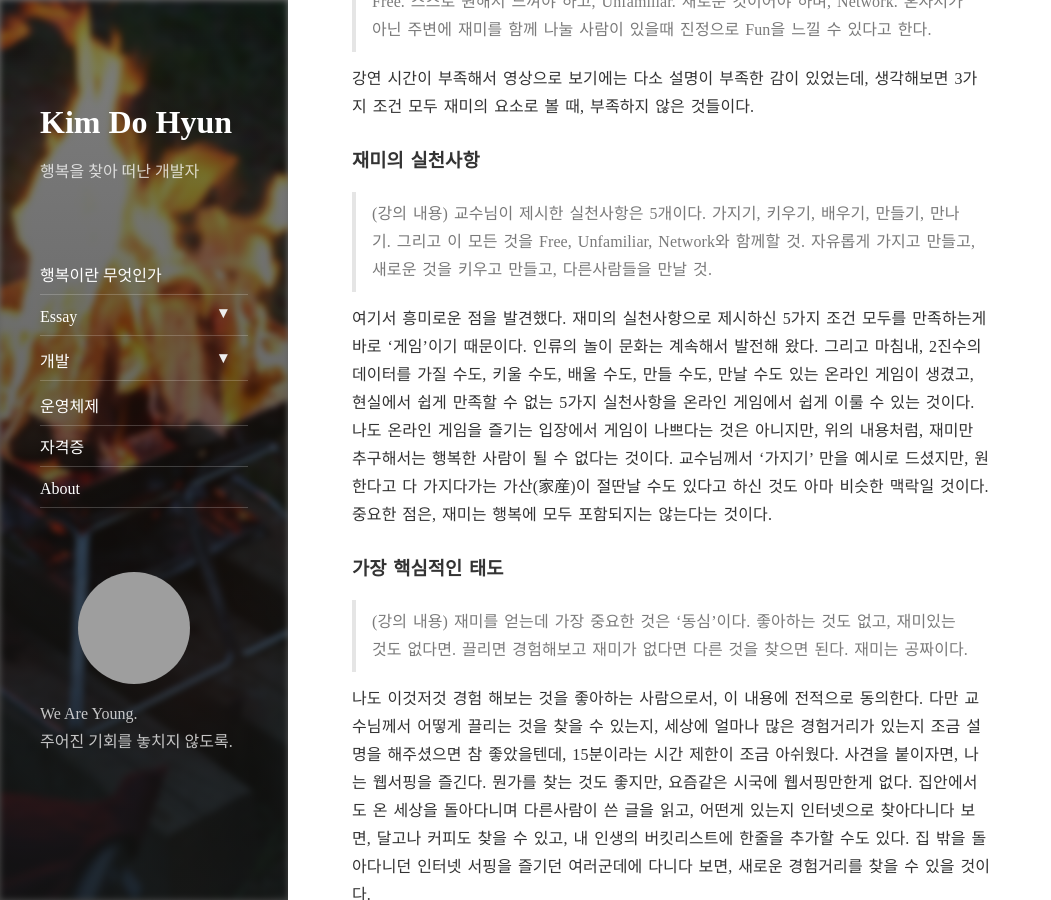
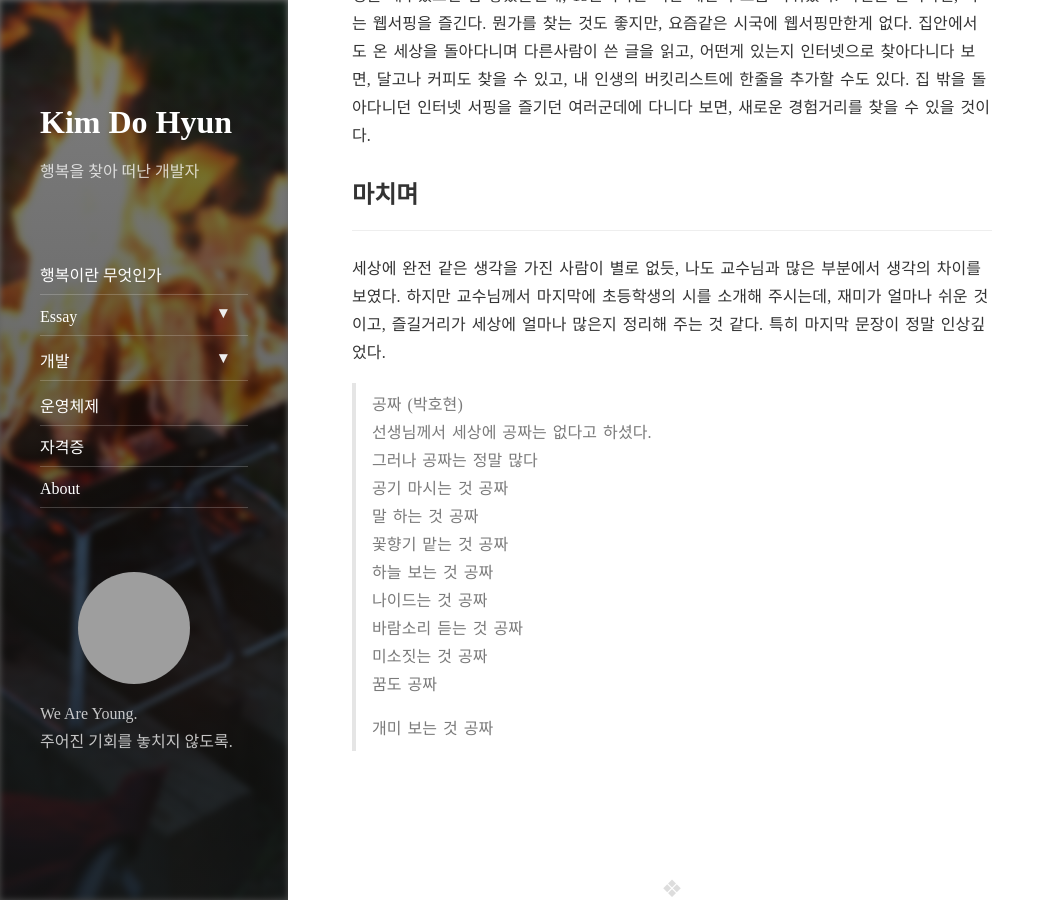
Before and after one commit to azza999/azza999.github.io, a Jekyll site: the page built from _posts/2020-11-22-sebasi-reason-that-unhappy-korean.md, in a window 1280 px wide and 900 px high, scrolled down 3877 px. Shown: the whole window, without its empty margins (0-1051 px from the left). Built offline with Jekyll 4.4.1, drawn with Linux system fonts in a browser that asks for light colours; nearby versions of some CDN libraries; comment, search, counter and statistics services are not loaded; some of the changed text lies outside the part shown; grey boxes are pictures that could not be loaded.

Commit message:
modify posts

```diff
--- a/_includes/post.html
+++ b/_includes/post.html
@@ -65,14 +65,6 @@
         height: 258px;
       }
     </style>
-    <div class='row'>
-      <ins class="adsbygoogle myAd1190" data-ad-client="ca-pub-9134477021095729" data-ad-slot="6559875097"></ins>
-      <ins class="adsbygoogle myAd1290" data-ad-client="ca-pub-9134477021095729" data-ad-slot="6559875097"></ins>
-    </div>
-    <script>
-      (adsbygoogle = window.adsbygoogle || []).push({});
-    </script>
-
     <br />
     {{ post.content }}
     <br />
--- a/_posts/2020-11-22-sebasi-reason-that-unhappy-korean.md
+++ b/_posts/2020-11-22-sebasi-reason-that-unhappy-korean.md
@@ -10,21 +10,24 @@
 경고!
 본 글은 작성자의 주관적인 생각이 아주 짙게 반영되어 있습니다! 토론은 서로의 생각을 빠르게 흡수함으로써 생각을 발전시키는 가장 빠르고 좋은 방법이라고 생각하기에, 어떠한 피드백이나 다소 공격적인 조언도 감사히 받지만 인신공격이나, 논리가 없는 주장은 서로에게 상처만 될 뿐이라는 점 참고해 주시면 감사하겠습니다!
 
-<iframe width="1920" height="1080" src="https://www.youtube.com/embed/jFlEOIBQTpI" frameborder="0" allow="accelerometer; autoplay; clipboard-write; encrypted-media; gyroscope; picture-in-picture" allowfullscreen></iframe>
+<iframe width="560" height="315" src="https://www.youtube.com/embed/jFlEOIBQTpI" frameborder="0" allow="accelerometer; autoplay; clipboard-write; encrypted-media; gyroscope; picture-in-picture" allowfullscreen></iframe>
 
 # 한국인이 행복하지 않은 이유
+___
 
 > 강의 : 경성대학교 김선진 교수님
 > 행복 추천 강연 '소확행'
 > 저서로 재미의 본질이 있다.
 
 ## 교수님 소개
+___
 
 교수님 소개 `https://cms2.ks.ac.kr/media/sub.do?mCode=MN0018&mode=view&idx=PS0002`
 
 김선진 교수님의 책인 『재미의 본질』을 읽어보지는 않았지만, 책의 제목만 봐도 김선진 교수님이 얼마나 '재미'를 추구하는지 알 수 있을 것 같다.
 
 ### 행복과 재미
+___
 
 > (강의 내용)
 > 강의의 도입부도 '행복'과 '재미'의 차이를 설명하며 시작한다. 사실 차이라고 하기도 애매모호 한게, 교수님의 강의에서 재미는 '행복을 위한 기초' 이기 때문에 재미가 행복에 포함된다고 볼 수 있다.
@@ -32,6 +35,7 @@
 행복과 재미가 다른 것이라는 의견에 적극적으로 동의한다. 워낙에 추상적인 표현들인 만큼 개개인에 따라 범주도 다르고 정의도 모호하다. 내가 생각하는 재미는 일시적인 것이다. 재미는 오래 가지 못한다. 그리고 행복은... 아직 잘 모르겠다. 행복에 대한 정의를 내릴 수 있다면 아마 많은 사람들이 행복하지 않았을까? 이에 대해서는 나중에 더 풀어보겠다.
 
 ### Unhappy Korean?
+___
 
 > (강의 내용)
 > 미국인들의 'Fun'과 'Happiness', 한국인들의 '재미'와 '행복'의 구글 트렌드 분석 결과를 보여주시는데, 미국인들은 Fun의 검색 비율이 Happiness보다 압도적으로 많고, 한국인들은 그 반대의 양상을 띈다. 그러면서 "행복한 사람은 굳이 행복을 찾을 이유가 없다. (극단적으로 표현하자면) 한국인들은 행복하지 않다." 라고 강연 제목인 주제를 강조하신다.
@@ -39,6 +43,7 @@
 한국인들은 행복하지 않을까? 사실 한국인들이 행복한지는 잘 모르겠다. 그런데 넷플릭스나 외국 커뮤니티(reddit 등)에 들어가보면 외국인들이 우리와 달리 행복한지는 잘 모르겠다. 굳이 외국인과 한국인을 비교할 필요가 있었을까? Fun과 Happiness, 재미와 행복에 대해 검색 결과에서 차이를 보이는 것은 분명한 사실이지만, 직접 Google Trends를 돌려본 결과 우리나라의 행복과 Happines, 재미와 Fun에는 약간의 어감차이가 존재하는 듯 하다. 단순한 문화 차이가 아닐까? 우리나라사람들이 행복을 추구하는 만큼 외국인들이 Fun을 추구한다면, 두 대상을 비교하는 것은 무의미한 것 같다.
 
 ### 행복의 조건
+___
 
 > (강의 내용)
 > 우리나라사람들은 행복을 위해서는 3가지가 필요하다는 선입견을 가지고 있고 하신다. 생활의 안정, 가정의 행복, 일의 성공. 하지만 재미없는 안정, 재미없는 가정, 재미없는 성공... 혹시 이렇게 삶에 재미가 없어서 행복하지 않은게 아닌지.
@@ -46,6 +51,7 @@
 행복하기위한 3가지의 조건에는 어느정도 동의한다. 세가지 조건중 하나인 생활의 안정을 얻었을 때는 정말로 나도 행복했다. 하지만 안정적인 생활은 어떤 것일까? 성공의 기준은? 내가 행복한지도 잘 모르겠는데 가정이 행복한지는 또 어떻게 알 수 있을까? 이런 생각을 하고있던 찰나에 교수님은 '재미'라는 새로운 요소를 던져 주셨다. 실제로 재미있는 영상을 보거나, 이런 글을 쓰고 있으면 그 자체가 재미있어서 잠깐동안이나마 나는 행복하다고 말할 수 있을 것 같다. 그런 점에서 재미는 행복의 기준이 될 수 있을지도 모르겠다.
 
 ### 재미
+___
 
 > (강의 내용)
 > 행복은 주관적 안녕감이다. 행복은 즐거움, 기쁨, 만족, 위안 등 모든 긍정정서를 모두 포함하고 있는 포괄적인 개념이다. 그에 반해 재미는 구체적인 개념이다. 교수님의 정의에 따르면 재미는 새로운 경험을 통해서 느낀 경험이다. 행복은 재미를 포함하는 관계이기 때문에, 행복해도 재미없을 수는 있지만 재미있는데 행복하지 않을수도 없다고 하신다.
@@ -53,6 +59,7 @@
 나는 재미는 일시적이라고 생각하기 때문에, 행복과 재미는 좀더 복잡한 관계라고 생각한다. 행복은 이렇게 쉽게 정의내릴 수 있는게 아닌 것 같다. 이렇게 재미 하나만으로 쉽게 행복해 질 수 있었다면, 주말에 유튜브 보고, 놀러다닐 친구들만 있다면 우리 모두 정말 행복한 사람들 이었을 것이다.
 
 ### 재미와 행복의 순환
+___
 
 > (강의 내용)
 > 행복보다는 재미를 먼저 찾자. 삶이 재미있으면 생활이 안정되고, 가정이 행복하고, 일도 성공하게 되어 있다.
@@ -60,6 +67,7 @@
 나는 이미 교수님과 다른 생각을 갖고 있는 것 같다... 재미있게 사는 삶이 긍정에너지를 발휘해서 삶에 좋은 영향을 끼칠 수는 있겠지만, 재미를 느끼는 주제, 요소에 따라서 삶은 어떤 방향으로던지 바뀔 수 있다.
 
 ### 그렇다면, 재미의 조건은?
+___
 
 > (강의 내용)
 > 교수님은 FUN의 조건을 Free, Unfamiliar, Network로 정의하신다. 재미는 Free. 스스로 원해서 느껴야 하고, Unfamiliar. 새로운 것이어야 하며, Network. 혼자서가 아닌 주변에 재미를 함께 나눌 사람이 있을때 진정으로 Fun을 느낄 수 있다고 한다.
@@ -67,6 +75,7 @@
 강연 시간이 부족해서 영상으로 보기에는 다소 설명이 부족한 감이 있었는데, 생각해보면 3가지 조건 모두 재미의 요소로 볼 때, 부족하지 않은 것들이다.
 
 ### 재미의 실천사항
+___
 
 > (강의 내용)
 > 교수님이 제시한 실천사항은 5개이다. 가지기, 키우기, 배우기, 만들기, 만나기. 그리고 이 모든 것을 Free, Unfamiliar, Network와 함께할 것. 자유롭게 가지고 만들고, 새로운 것을 키우고 만들고, 다른사람들을 만날 것.
@@ -74,6 +83,7 @@
 여기서 흥미로운 점을 발견했다. 재미의 실천사항으로 제시하신 5가지 조건 모두를 만족하는게 바로 '게임'이기 때문이다. 인류의 놀이 문화는 계속해서 발전해 왔다. 그리고 마침내, 2진수의 데이터를 가질 수도, 키울 수도, 배울 수도, 만들 수도, 만날 수도 있는 온라인 게임이 생겼고, 현실에서 쉽게 만족할 수 없는 5가지 실천사항을 온라인 게임에서 쉽게 이룰 수 있는 것이다. 나도 온라인 게임을 즐기는 입장에서 게임이 나쁘다는 것은 아니지만, 위의 내용처럼, 재미만 추구해서는 행복한 사람이 될 수 없다는 것이다. 교수님께서 '가지기' 만을 예시로 드셨지만, 원한다고 다 가지다가는 가산(家産)이 절딴날 수도 있다고 하신 것도 아마 비슷한 맥락일 것이다. 중요한 점은, 재미는 행복에 모두 포함되지는 않는다는 것이다.
 
 ### 가장 핵심적인 태도
+___
 
 > (강의 내용)
 > 재미를 얻는데 가장 중요한 것은 '동심'이다. 좋아하는 것도 없고, 재미있는 것도 없다면. 끌리면 경험해보고 재미가 없다면 다른 것을 찾으면 된다. 재미는 공짜이다.
@@ -81,10 +91,9 @@
 나도 이것저것 경험 해보는 것을 좋아하는 사람으로서, 이 내용에 전적으로 동의한다. 다만 교수님께서 어떻게 끌리는 것을 찾을 수 있는지, 세상에 얼마나 많은 경험거리가 있는지 조금 설명을 해주셨으면 참 좋았을텐데, 15분이라는 시간 제한이 조금 아쉬웠다. 사견을 붙이자면, 나는 웹서핑을 즐긴다. 뭔가를 찾는 것도 좋지만, 요즘같은 시국에 웹서핑만한게 없다. 집안에서도 온 세상을 돌아다니며 다른사람이 쓴 글을 읽고, 어떤게 있는지 인터넷으로 찾아다니다 보면, 달고나 커피도 찾을 수 있고, 내 인생의 버킷리스트에 한줄을 추가할 수도 있다. 집 밖을 돌아다니던 인터넷 서핑을 즐기던 여러군데에 다니다 보면, 새로운 경험거리를 찾을 수 있을 것이다.
 
 ## 마치며
+___
 
-세상에 완전 같은 생각을 가진 사람이 별로 없듯, 나도 교수님과 많은 부분에서 생각의 차이를 보였다. 하지만
-
-교수님께서 마지막에 초등학생의 시를 소개해 주시는데, 재미가 얼마나 쉬운 것이고, 즐길거리가 세상에 얼마나 많은지 정리해 주는 것 같다. 특히 마지막 문장이 정말 인상깊었다.
+세상에 완전 같은 생각을 가진 사람이 별로 없듯, 나도 교수님과 많은 부분에서 생각의 차이를 보였다. 하지만 교수님께서 마지막에 초등학생의 시를 소개해 주시는데, 재미가 얼마나 쉬운 것이고, 즐길거리가 세상에 얼마나 많은지 정리해 주는 것 같다. 특히 마지막 문장이 정말 인상깊었다.
 
 > 공짜 (박호현)
 > 선생님께서 세상에 공짜는 없다고 하셨다.
```
